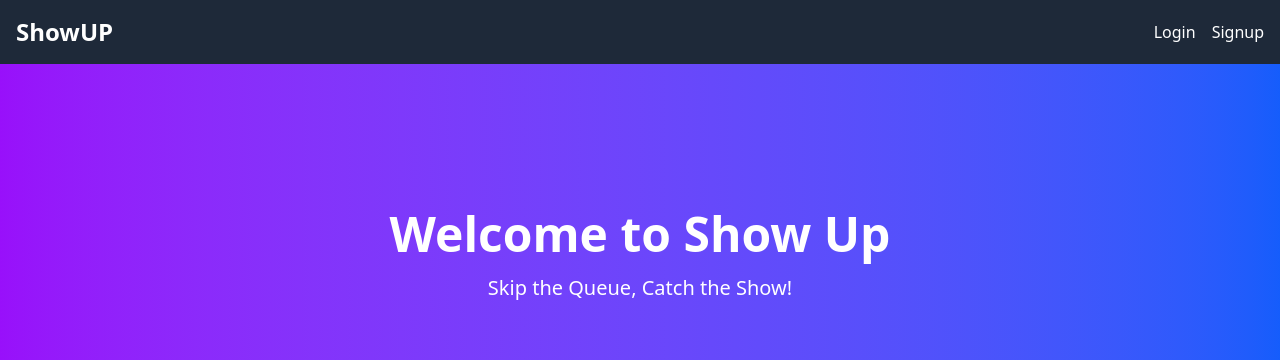
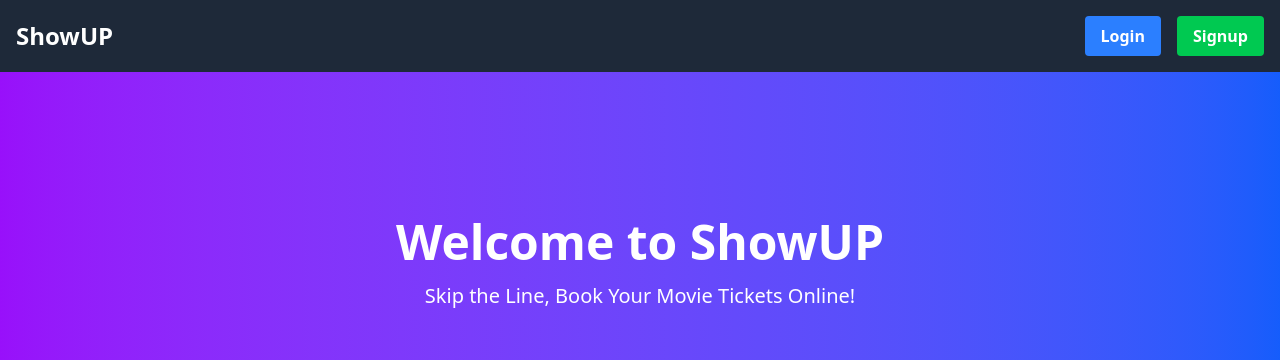
Before and after one commit to adarshkumar3006/ShowUp, a React (Vite) app in the folder client/: page / in a window 1280 px wide. Shown: the top 360 px of the page. Built offline with nearby package versions, Linux system fonts and the light colour scheme; no server answers.

Commit message:
Updated AdminDashboard, HomePage, Navbar, and UserBookings components

```diff
--- a/client/src/components/HomePage.jsx
+++ b/client/src/components/HomePage.jsx
@@ -7,8 +7,10 @@ const HomePage = () => {
     <div className="min-h-screen bg-gray-100">
       <div className="relative bg-gradient-to-r from-purple-600 to-blue-600 h-96 flex items-center justify-center text-white">
         <div className="text-center">
-          <h1 className="text-5xl font-bold mb-4">Welcome to Show Up</h1>
-          <p className="text-xl">Skip the Queue, Catch the Show!</p>
+          <h1 className="text-5xl font-bold mb-4">Welcome to ShowUP</h1>
+          <p className="text-xl">
+            Skip the Line, Book Your Movie Tickets Online!
+          </p>
         </div>
       </div>
 
--- a/client/src/components/Navbar.jsx
+++ b/client/src/components/Navbar.jsx
@@ -14,34 +14,64 @@ const Navbar = () => {
   return (
     <nav className="bg-gray-800 p-4 text-white">
       <div className="container mx-auto flex justify-between items-center">
-        <Link to="/" className="text-2xl font-bold">
+        {/* Logo */}
+        <Link
+          to="/"
+          className="text-2xl font-bold hover:text-red-400 transition duration-200"
+        >
           ShowUP
         </Link>
-        <div>
+
+        {/* Navigation links */}
+        <div className="flex items-center">
           {user && user.id ? (
             <>
-              <span className="mr-4">Welcome, {user.name || user.email}!</span>
+              <span className="mr-4 hover:text-blue-400 transition duration-200 cursor-pointer">
+                Welcome, {user.name || user.email}!
+              </span>
+
               {user.is_admin && (
-                <Link to="/admin" className="mr-4">
+                <Link
+                  to="/admin"
+                  className="mr-4 bg-gray-700 hover:bg-gray-600 text-white font-bold py-2 px-4 rounded transition duration-200"
+                  type="button"
+                >
                   Admin
                 </Link>
               )}
-              <Link to="/my-bookings" className="mr-4">
+
+              <Link
+                to="/my-bookings"
+                className="mr-4 bg-gray-700 hover:bg-gray-600 text-white font-bold py-2 px-4 rounded transition duration-200"
+                type="button"
+              >
                 My Bookings
               </Link>
+
               <button
                 onClick={handleLogout}
-                className="bg-red-500 px-3 py-2 rounded"
+                className="bg-red-500 hover:bg-red-600 px-3 py-2 rounded font-bold transition duration-200"
+                type="button"
               >
                 Logout
               </button>
             </>
           ) : (
             <>
-              <Link to="/login" className="mr-4">
+              <Link
+                to="/login"
+                type="button"
+                className="mr-4 bg-blue-500 hover:bg-blue-600 text-white font-bold py-2 px-4 rounded transition duration-200"
+              >
                 Login
               </Link>
-              <Link to="/signup">Signup</Link>
+              <Link
+                to="/signup"
+                type="button"
+                className="bg-green-500 hover:bg-green-600 text-white font-bold py-2 px-4 rounded transition duration-200"
+              >
+                Signup
+              </Link>
             </>
           )}
         </div>
--- a/client/src/components/UserBookings.jsx
+++ b/client/src/components/UserBookings.jsx
@@ -7,6 +7,10 @@ const UserBookings = ({ onBookingChange }) => {
   const [bookings, setBookings] = useState([]);
   const [showConfirm, setShowConfirm] = useState(false);
   const [bookingToCancel, setBookingToCancel] = useState(null);
+
+  // New popup states
+  const [showPopup, setShowPopup] = useState(false);
+  const [popupMessage, setPopupMessage] = useState("");
 
   useEffect(() => {
     const fetchBookings = async () => {
@@ -18,8 +22,11 @@ const UserBookings = ({ onBookingChange }) => {
         });
         setBookings(res.data);
       } catch (err) {
-        console.error(err.response.data);
-        alert(err.response.data.message || "Failed to fetch bookings");
+        console.error(err.response?.data || err);
+        setPopupMessage(
+          err.response?.data?.message || "Failed to fetch bookings"
+        );
+        setShowPopup(true);
       }
     };
 
@@ -40,15 +47,23 @@ const UserBookings = ({ onBookingChange }) => {
       );
       setShowConfirm(false);
       setBookingToCancel(null);
-      alert("Booking cancelled successfully!");
+
+      // Show success popup
+      setPopupMessage("Booking cancelled successfully!");
+      setShowPopup(true);
+
       if (onBookingChange) onBookingChange();
       const res = await axios.get("http://localhost:3001/api/bookings/user", {
         headers: { "x-auth-token": token },
       });
       setBookings(res.data);
     } catch (err) {
-      console.error(err.response.data);
-      alert(err.response.data.message || "Failed to cancel booking");
+      console.error(err.response?.data || err);
+      setPopupMessage(
+        err.response?.data?.message || "Failed to cancel booking"
+      );
+      setShowPopup(true);
+
       setShowConfirm(false);
       setBookingToCancel(null);
     }
@@ -88,12 +103,15 @@ const UserBookings = ({ onBookingChange }) => {
                 Booking ID: {booking.id}
               </p>
               {booking.status !== "cancelled" && (
-                <button
-                  onClick={() => confirmCancelBooking(booking.id)}
-                  className="w-full bg-red-500 hover:bg-red-600 text-white font-bold py-2 px-4 rounded transition-colors duration-300"
-                >
-                  Cancel Booking
-                </button>
+                <div className="flex justify-center mt-3">
+                  <button
+                    onClick={() => confirmCancelBooking(booking.id)}
+                    type="button"
+                    className="w-full max-w-[180px] bg-red-400 hover:bg-red-500 text-white font-bold py-2 px-4 rounded transition-colors duration-300"
+                  >
+                    Cancel Booking
+                  </button>
+                </div>
               )}
             </div>
           ))}
@@ -124,6 +142,21 @@ const UserBookings = ({ onBookingChange }) => {
           </div>
         </div>
       )}
+
+      {/* Success/Error Popup */}
+      {showPopup && (
+        <div className="fixed inset-0 flex items-center justify-center z-50">
+          <div className="bg-white border-2 border-gray-300 rounded-lg shadow-lg p-6 w-80 text-center">
+            <p className="text-gray-800 font-medium mb-4">{popupMessage}</p>
+            <button
+              onClick={() => setShowPopup(false)}
+              className="bg-blue-500 hover:bg-blue-600 text-white font-bold py-2 px-6 rounded transition-colors duration-300"
+            >
+              OK
+            </button>
+          </div>
+        </div>
+      )}
     </div>
   );
 };
```
Also changed, not shown: client/src/components/AdminDashboard.jsx (+18 -7 lines).
